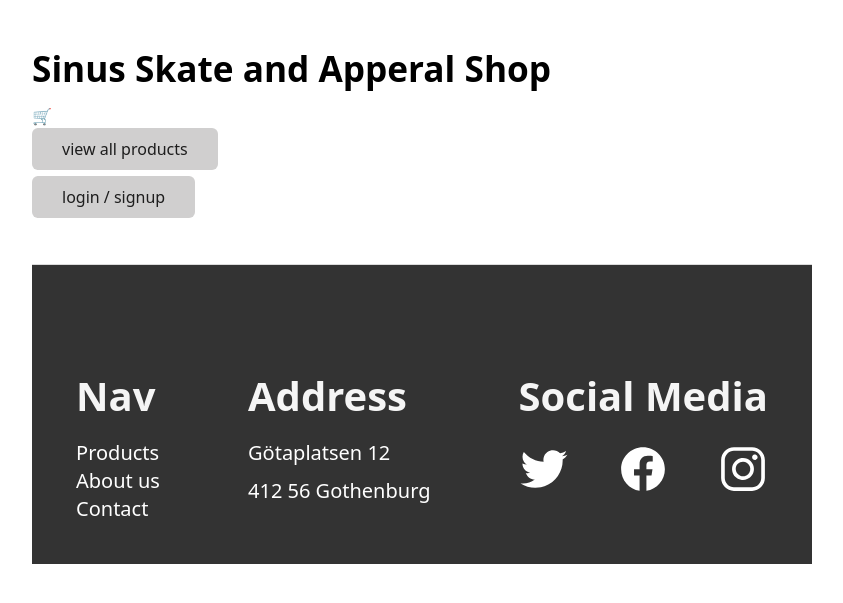
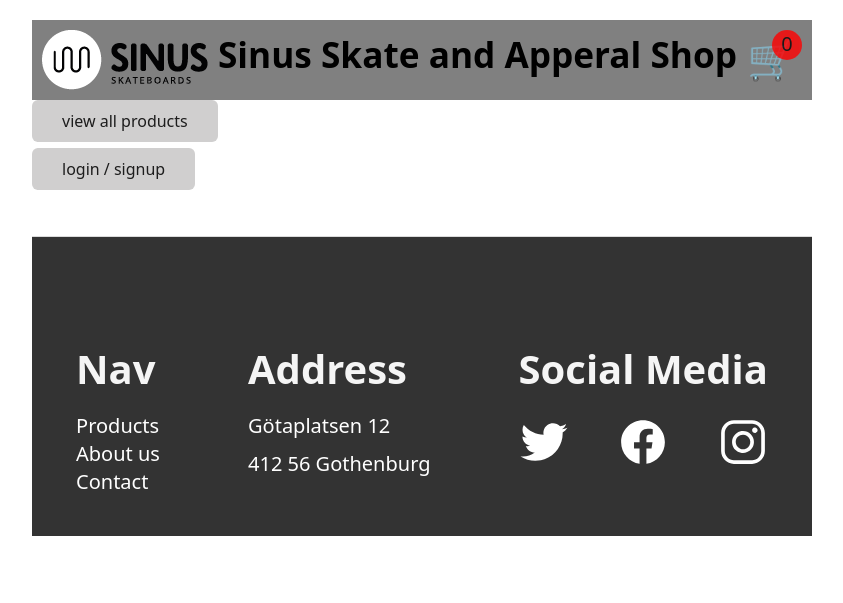
Before and after one commit to JohnnyHellstrom/sinus, a PHP site: page / in a window 1280 px wide. Shown: the top 603 px of the page, without its empty margins (218-1061 px from the left). Run offline with PHP 8.4, Linux system fonts and the light colour scheme.

Commit message:
simpel header med en cart som räknar unika items

```diff
--- /dev/null
+++ b/css/header.css
@@ -0,0 +1,51 @@
+header{
+  display: flex;
+  flex-direction: row;
+  background-color: gray;
+  justify-content: space-between;
+  align-items: center;
+  height: 80px;
+  width: 100%;
+  position: relative;
+}
+
+header .image{
+  margin-left: 10px;
+
+}
+
+header h1{
+  margin: 0;
+  color: black;
+  font-weight: 700;
+  height: 60px;
+}
+
+header .cart{
+  margin: 0 15px 0 0;
+  height: 60px;
+}
+
+header .cart a{
+  text-decoration: none;
+  font-size: 40px;
+}
+
+header .counter{
+  background-color: red;
+  opacity: 0.8;
+  border-radius: 9999rem;
+  width: 30px;
+  height: 30px;
+  text-align: center;
+  position: absolute;
+  top: 10px;
+  right: 10px;
+}
+
+header .counter p{
+  font-size: 20px;
+  margin: auto;
+  text-decoration: none;
+  color: black;
+}
--- a/view/header.php
+++ b/view/header.php
@@ -1,18 +1,24 @@
-<!DOCTYPE html>
-<html lang="en">
-<head>
-   <meta charset="UTF-8">
-   <meta http-equiv="X-UA-Compatible" content="IE=edge">
-   <meta name="viewport" content="width=device-width, initial-scale=1.0">
-   <meta name="author" content="Power Guardians">
-   <link rel="icon" href="../images/sinus-logo-symbol - small.png">
-   <link rel="stylesheet" href="https://cdn.jsdelivr.net/npm/water.css@2/out/water.css">
-   <link rel="stylesheet" href="../css/main.css">
-   <title>Sinus</title>
+<link rel="stylesheet" href="https://cdn.jsdelivr.net/npm/water.css@2/out/water.css">
+<link rel="stylesheet" href="../css/header.css">
+<?php
+//get number of items in cart
+$counter = 0;
+if (isset( $_SESSION['cart'])){
+$counter = count($_SESSION['cart']);
+}
 
-</head>
-<body>
+?>
    <header>
+   <a href="../view/viewAllProducts.php" class="image"><img src="../images/sinus-logo-landscape -  small.png"></a>
       <h1>Sinus Skate and Apperal Shop</h1>
-      <div>🛒</div>
+      <div class="cart">
+        <a href="../cart.php"> 🛒 </a>
+        <!-- Whole counter div clickable -->
+        <a href="../cart.php">
+        <div class="counter">
+         <p><?= $counter ?></p>
+        </div>
+        </a>
+
+      </div>
    </header>
```
